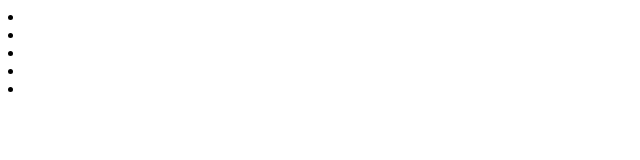
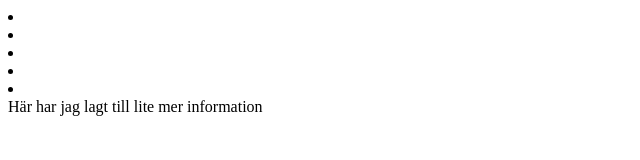
Before and after one commit to lespionage/newstuff, a plain HTML site: page index.html in a window 1280 px wide. Shown: the whole page, without its empty margins (0-640 px from the left). Drawn offline with Linux system fonts and the light colour scheme.

Commit message:
More text

```diff
--- a/index.html
+++ b/index.html
@@ -5,4 +5,6 @@
 	<li><a href=""></a></li>
 	<li><a href=""></a></li>
 
+
+	Här har jag lagt till lite mer information
 </html>
```
